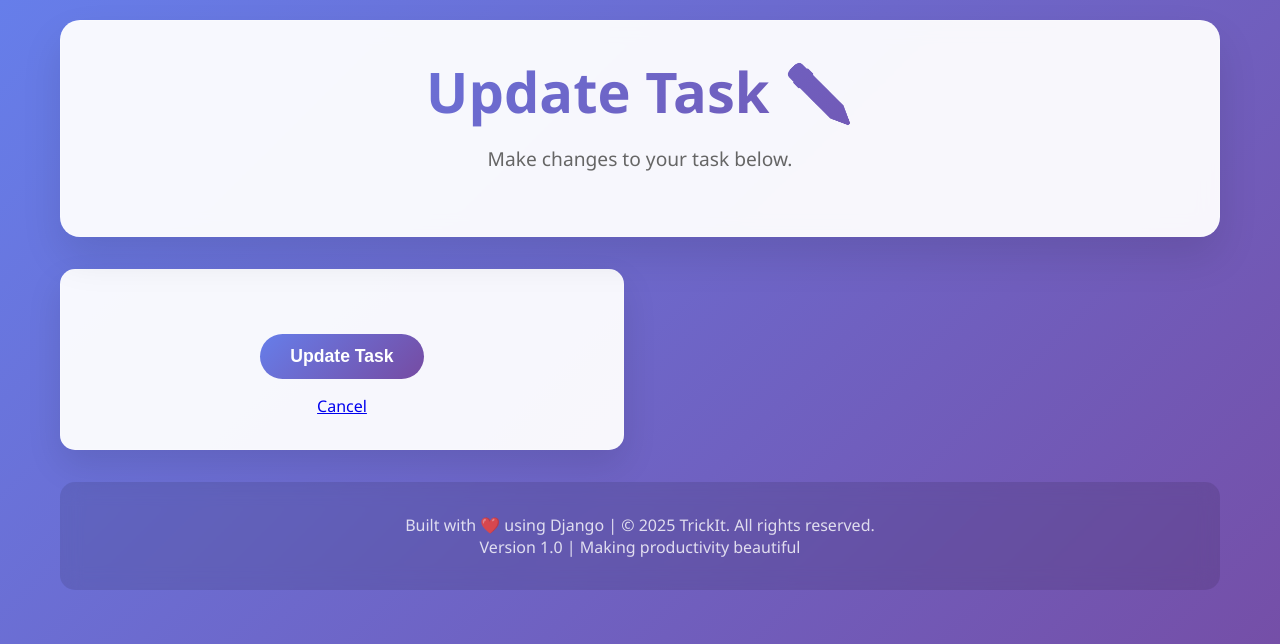
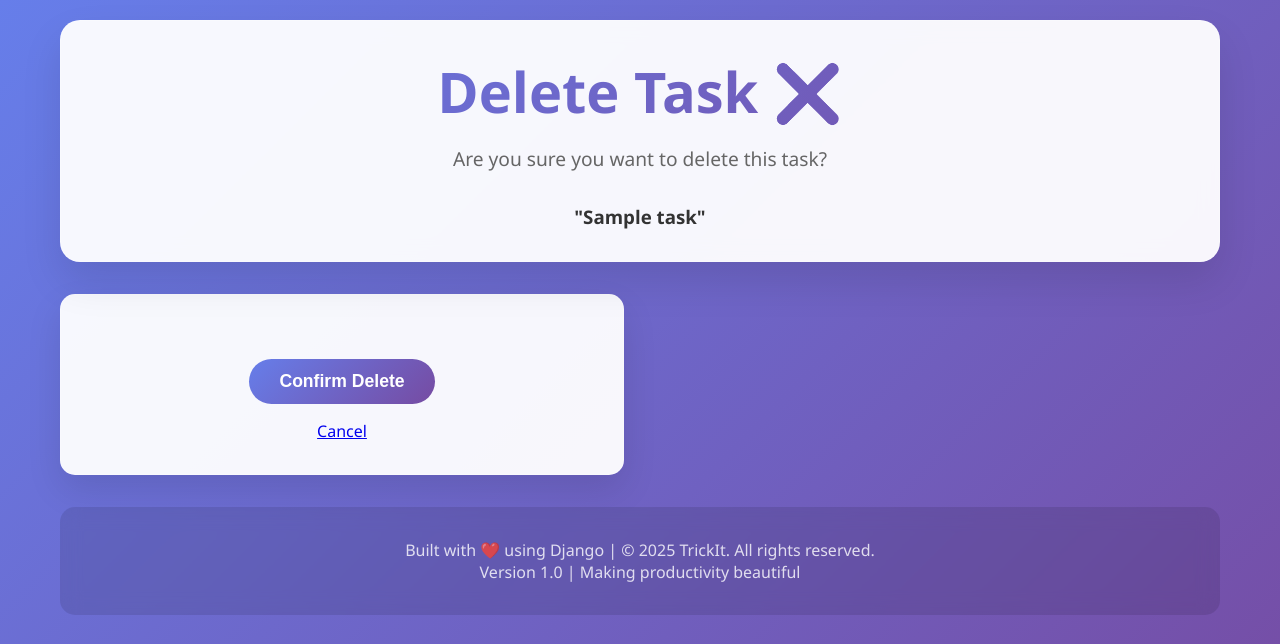
Before and after one commit to liezellalay27/First-Django-Project, a Django app: page /delete/1/ in a window 1280 px wide. Shown: the top 644 px of the page. Run offline with Django 5.2, Linux system fonts and the light colour scheme; a user stored in the database is signed in; tables that the repository leaves empty hold one stand-in row (values such as "Sample post").

Commit message:
Updated files to resolve issues

```diff
--- a/first_django_project/templates/delete_task.html
+++ b/first_django_project/templates/delete_task.html
@@ -3,7 +3,7 @@
 <head>
     <meta charset="UTF-8">
     <meta name="viewport" content="width=device-width, initial-scale=1.0">
-    <title>TrickIt 🎯 - Update Task</title>
+    <title>TrickIt 🎯 - Delete Task</title>
     {% load static %}
     <link rel="stylesheet" type="text/css" href="{% static 'css/style.css' %}">
     <link rel="stylesheet" href="https://cdnjs.cloudflare.com/ajax/libs/font-awesome/6.0.0/css/all.min.css">
@@ -11,17 +11,17 @@
 <body>
     <div class="container">
         <header class="header">
-            <h1>Update Task ✏️</h1>
-            <p>Make changes to your task below.</p>
+            <h1>Delete Task ❌</h1>
+            <p>Are you sure you want to delete this task?</p>
+            <h3>"{{ task.title }}"</h3>
         </header>
 
         <main class="main-content">
             <div class="feature-card">
                 <form method="POST">
                     {% csrf_token %}
-                    {{ form.as_p }}
                     <div style="margin-top: 2rem;">
-                        <button type="submit" class="btn">Update Task</button>
+                        <button type="submit" class="btn btn-danger">Confirm Delete</button>
                     </div>
                 </form>
                 <div style="margin-top: 1rem; text-align: center;">
--- a/first_django_project/templates/home.html
+++ b/first_django_project/templates/home.html
@@ -17,7 +17,10 @@
             <div class="nav">
                 {% if user.is_authenticated %}
                     <a href="{% url 'task-list' %}" class="btn">Go to My Tasks</a>
-                    <a href="{% url 'logout' %}" class="btn btn-outline">Logout</a>
+                    <form action="{% url 'logout' %}" method="post" style="display: inline;">
+                        {% csrf_token %}
+                        <button type="submit" class="btn btn-outline">Logout</button>
+                    </form>
                 {% else %}
                     <a href="{% url 'register' %}" class="btn">Get Started</a>
                     <a href="{% url 'login' %}" class="btn btn-outline">Login</a>
--- a/first_django_project/templates/tasks.html
+++ b/first_django_project/templates/tasks.html
@@ -14,7 +14,11 @@
             <h1>My Task List 📝</h1>
             <p>Welcome, {{ user.username }}! Here are your current tasks.</p>
             <div class="nav">
-                <a href="{% url 'logout' %}" class="btn btn-outline">Logout</a>
+                <a href="{% url 'home' %}" class="btn btn-outline">Home</a>
+                <form action="{% url 'logout' %}" method="post" style="display: inline;">
+                    {% csrf_token %}
+                    <button type="submit" class="btn btn-outline">Logout</button>
+                </form>
             </div>
         </header>
 
```
